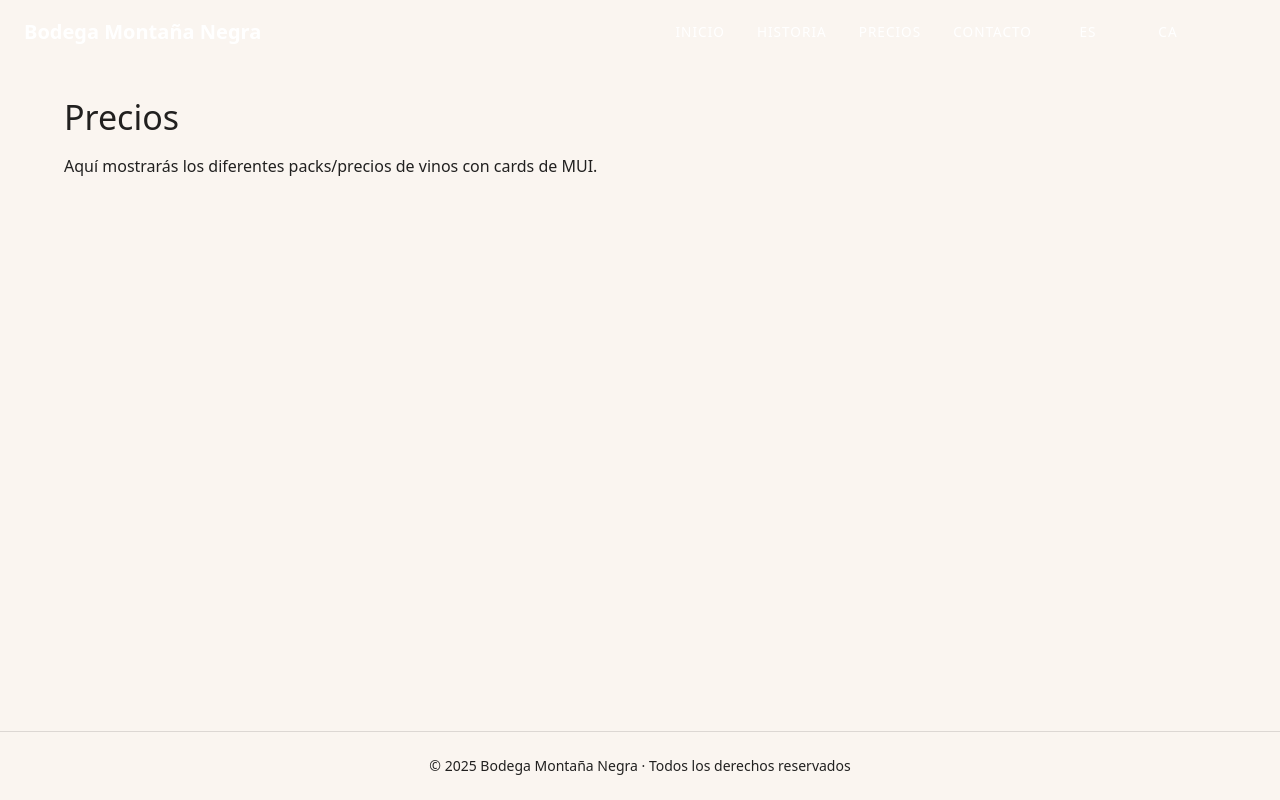
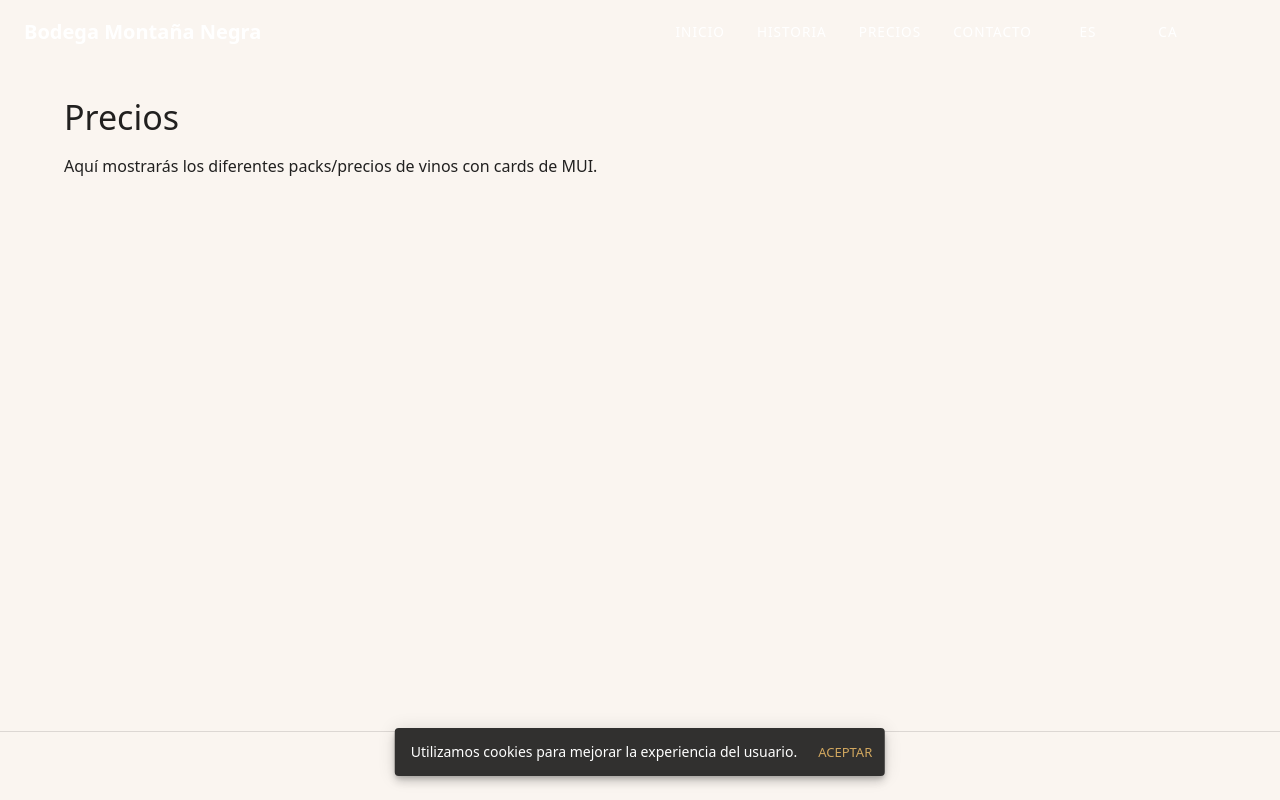
Before and after one commit to SamyTheLight/react_wine_web, a React (Vite) app: page /pricing in a window 1280 px wide. Built offline with nearby package versions, Linux system fonts and the light colour scheme; some icons are missing.

Commit message:
feat: pop-up cookies

```diff
--- a/src/components/core/CookiePopUp.jsx
+++ b/src/components/core/CookiePopUp.jsx
@@ -1,3 +1,32 @@
-export default function CookiePopup() {
-  return null;
+import { Snackbar, Button } from "@mui/material";
+import { useState, useEffect } from "react";
+
+export default function CookiePopUp() {
+    const [open, setOpen] = useState(false);
+
+    useEffect(() => {
+        const cookiesAccepted = localStorage.getItem("cookiesAccepted");
+
+        if (!cookiesAccepted) {
+            setOpen(true);
+        }
+    }, []);
+
+    const handleAccept = () => {
+        localStorage.setItem("cookiesAccepted", "true");
+        setOpen(false);
+    };
+
+    return (
+        <Snackbar
+            open={open}
+            message="Utilizamos cookies para mejorar la experiencia del usuario."
+            action={
+                <Button color="secondary" size="small" onClick={handleAccept}>
+                    Aceptar
+                </Button>
+            }
+            anchorOrigin={{ vertical: "bottom", horizontal: "center" }}
+        />
+    );
 }
--- a/src/layouts/AppLayout.jsx
+++ b/src/layouts/AppLayout.jsx
@@ -23,7 +23,6 @@ export default function AppLayout() {
 
             <Footer />
 
-      {/* Lo implementaremos luego, de momento puedes dejarlo vacío */}
             <CookiePopup />
         </Box>
     );
```
Lines whose indentation alone changed are shown as unchanged.
